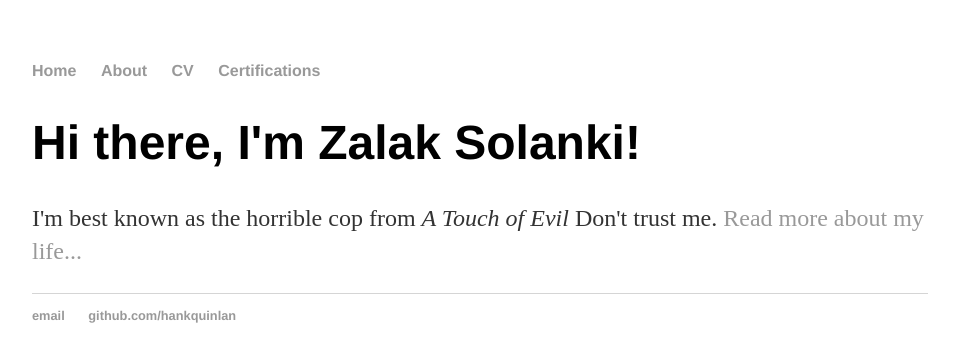
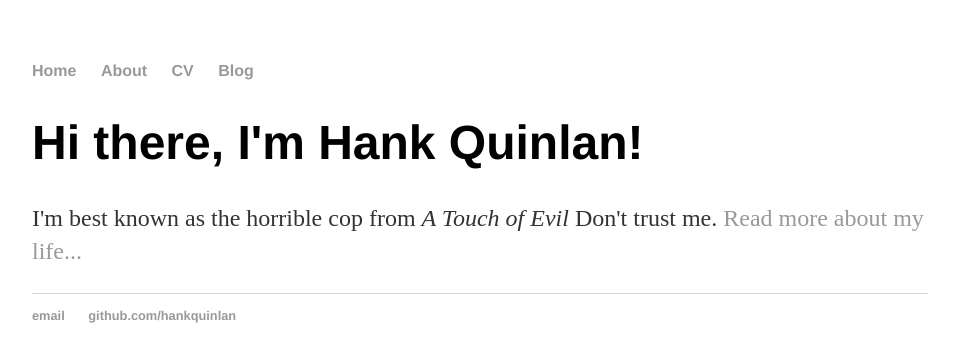
Before and after one commit to zalaksola/zalaksola, a Jekyll site: the page built from index.html, in a window 1280 px wide. Shown: the top 362 px of the page, without its empty margins (160-1114 px from the left). Built offline with Jekyll 4.4.1, drawn with Linux system fonts in a browser that asks for light colours.

Commit message:
Update index.html

```diff
--- a/index.html
+++ b/index.html
@@ -1,30 +1,8 @@
-<!DOCTYPE html>
-<html>
-	<head>
-		<title>Zalak Solanki, Salesforce Consultant</title>
-		<!-- link to main stylesheet -->
-		<link rel="stylesheet" type="text/css" href="/css/main.css">
-	</head>
-	<body>
-		<nav>
-    		<ul>
-        		<li><a href="/">Home</a></li>
-	        	<li><a href="/about">About</a></li>
-        		<li><a href="/cv">CV</a></li>
-        		<li><a href="/blog">Certifications</a></li>
-    		</ul>
-		</nav>
-		<div class="container">
-    		<div class="blurb">
-        		<h1>Hi there, I'm Zalak Solanki!</h1>
-				<p>I'm best known as the horrible cop from <em>A Touch of Evil</em> Don't trust me. <a href="/about">Read more about my life...</a></p>
-    		</div><!-- /.blurb -->
-		</div><!-- /.container -->
-		<footer>
-    		<ul>
-        		<li><a href="mailto:zalaksola@gmail.com">email</a></li>
-        		<li><a href="https://github.com/hankquinlan">github.com/hankquinlan</a></li>
-			</ul>
-		</footer>
-	</body>
-</html>
+---
+layout: default
+title: Hank Quinlan, Horrible Cop
+---
+<div class="blurb">
+	<h1>Hi there, I'm Hank Quinlan!</h1>
+	<p>I'm best known as the horrible cop from <em>A Touch of Evil</em> Don't trust me. <a href="/about">Read more about my life...</a></p>
+</div><!-- /.blurb -->
```
